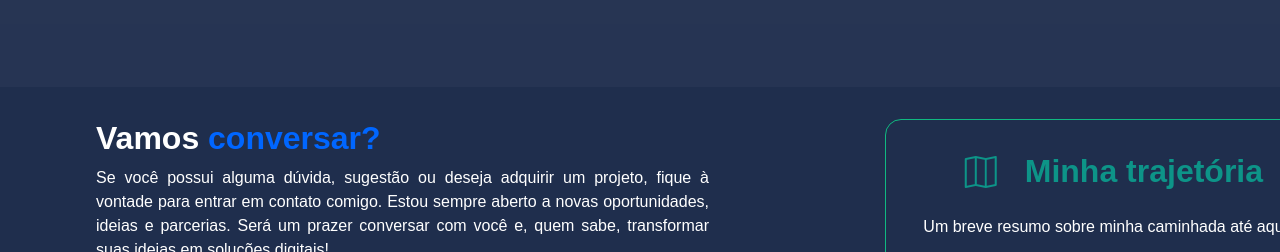
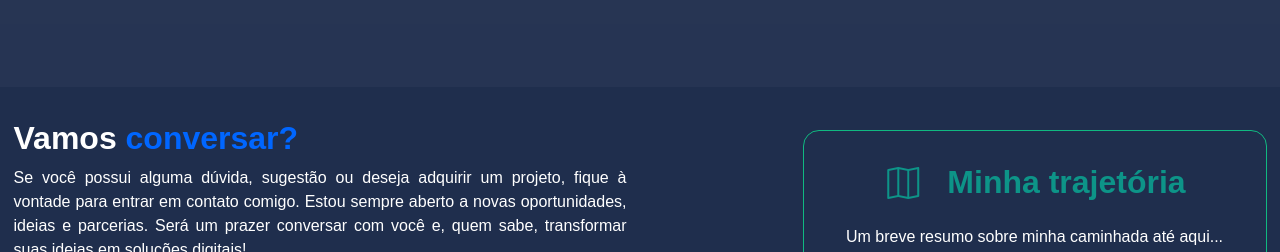
Before and after one commit to thalysmorales/Portfolio_Thalys_Morales, a plain HTML site: page index.html in a window 1280 px wide. Shown: the part 2009-2261 px from the top of the page. Drawn offline with nearby package versions, Linux system fonts and the light colour scheme.

Commit message:
Ajustes de responsividade

```diff
--- a/style.css
+++ b/style.css
@@ -518,7 +518,8 @@ html,body {
 
 .contato {
     display: flex;
-    padding-left: 6rem;
+    justify-content: center;
+    align-items: center;
     gap: 11rem;
 }
 
```
